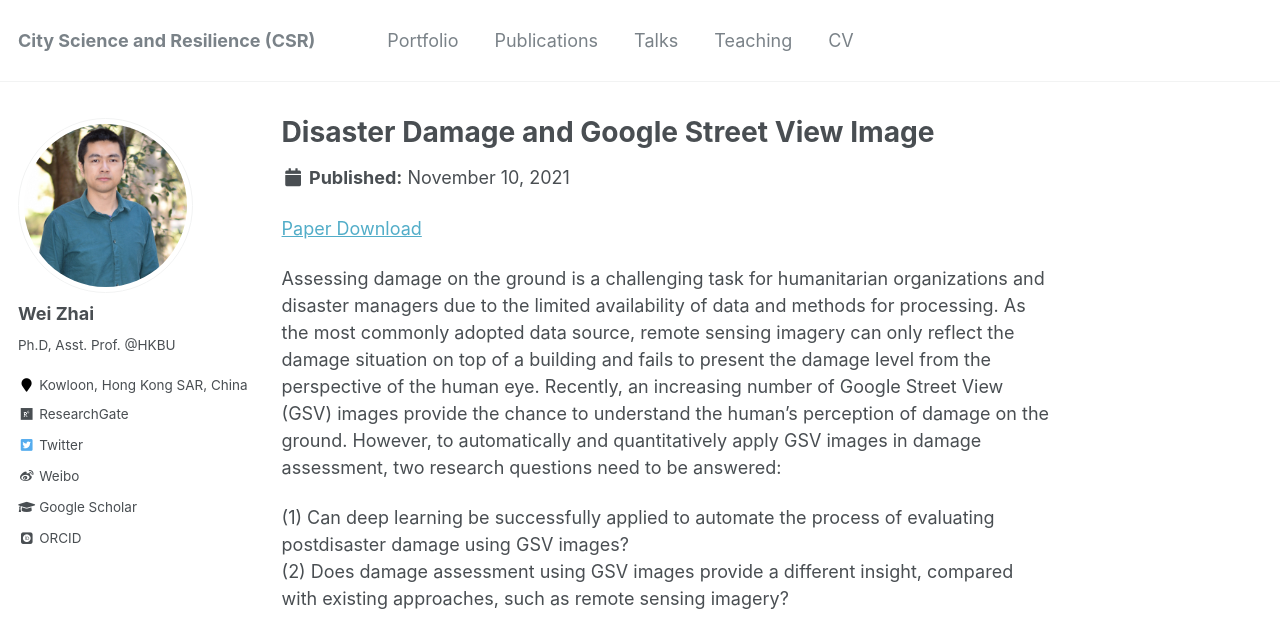
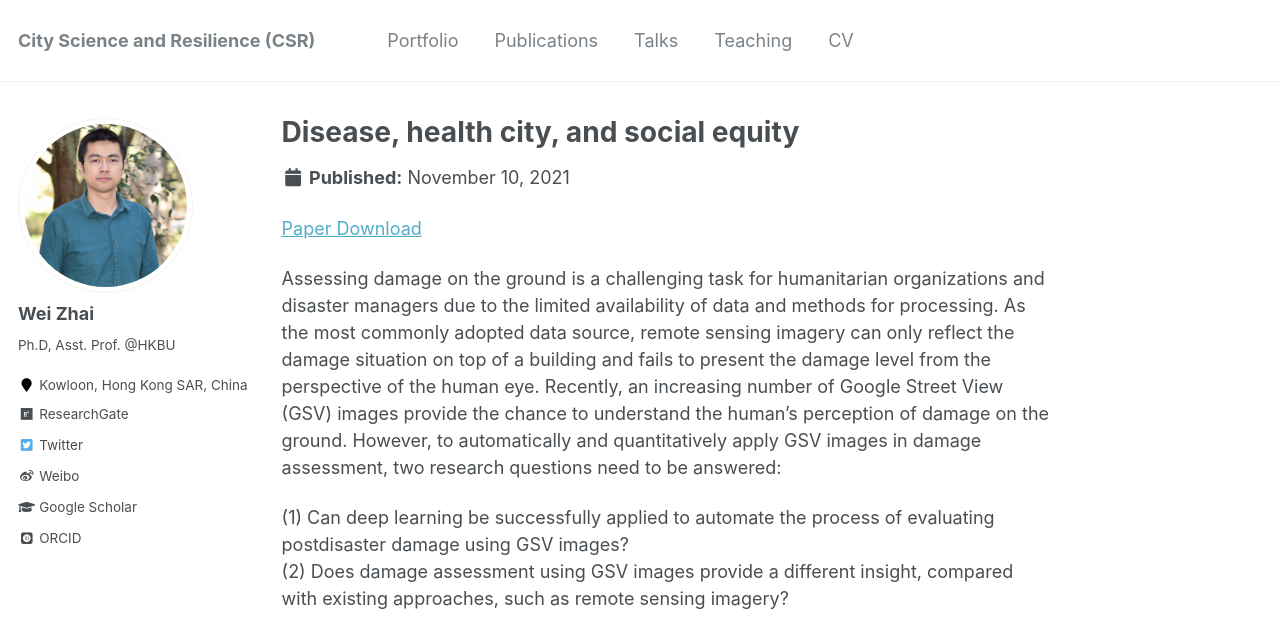
Before and after one commit to skywalkerzhai/weizhai.github.io, a Jekyll site: the page built from _portfolio/portfolio-4.md, in a window 1280 px wide and 1400 px high. Shown: the top 636 px of the window. Built offline with Jekyll 4.4.1, drawn with Linux system fonts in a browser that asks for light colours; some web fonts are replaced; some of the changed text lies outside the part shown; grey boxes are pictures that could not be loaded.

Commit message:
Update portfolio-4.md

```diff
--- a/_portfolio/portfolio-4.md
+++ b/_portfolio/portfolio-4.md
@@ -1,5 +1,5 @@
 ---
-title: "Disaster Damage and Google Street View Image"
+title: "Disease, health city, and social equity"
 excerpt: "<br/><img src='https://skywalkerzhai.github.io/weizhai.github.io/images/damag_GSV.jpg'>"
 collection: portfolio
 ---
@@ -11,3 +11,18 @@
 (2) Does damage assessment using GSV images provide a different insight, compared with existing approaches, such as remote sensing imagery?
 
 <iframe width="560" height="315" src="https://www.youtube-nocookie.com/embed/nGs48HGnRN4" frameborder="0" allow="accelerometer; autoplay; encrypted-media; gyroscope; picture-in-picture" allowfullscreen></iframe>
+
+
+---
+title: "Disease, health city, and social equity"
+excerpt: "<br/><img src='https://skywalkerzhai.github.io/weizhai.github.io/images/damag_GSV.jpg'>"
+collection: portfolio
+---
+[Paper Download](https://doi.org/10.1016/j.apgeog.2020.102252)
+
+Assessing damage on the ground is a challenging task for humanitarian organizations and disaster managers due to the limited availability of data and methods for processing. As the most commonly adopted data source, remote sensing imagery can only reflect the damage situation on top of a building and fails to present the damage level from the perspective of the human eye. Recently, an increasing number of Google Street View (GSV) images provide the chance to understand the human's perception of damage on the ground. However, to automatically and quantitatively apply GSV images in damage assessment, two research questions need to be answered:
+
+(1) Can deep learning be successfully applied to automate the process of evaluating postdisaster damage using GSV images?  \
+(2) Does damage assessment using GSV images provide a different insight, compared with existing approaches, such as remote sensing imagery?
+
+<iframe width="560" height="315" src="https://www.youtube-nocookie.com/embed/nGs48HGnRN4" frameborder="0" allow="accelerometer; autoplay; encrypted-media; gyroscope; picture-in-picture" allowfullscreen></iframe>
```
